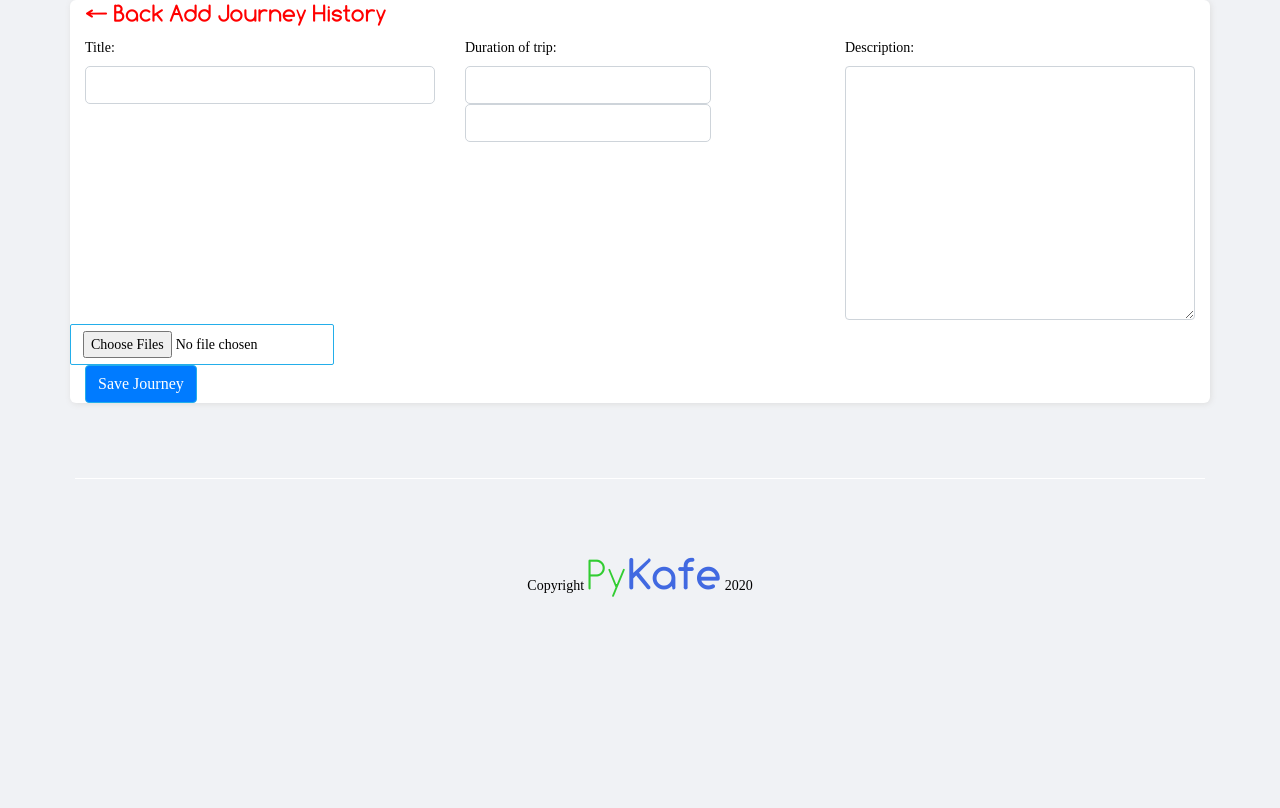
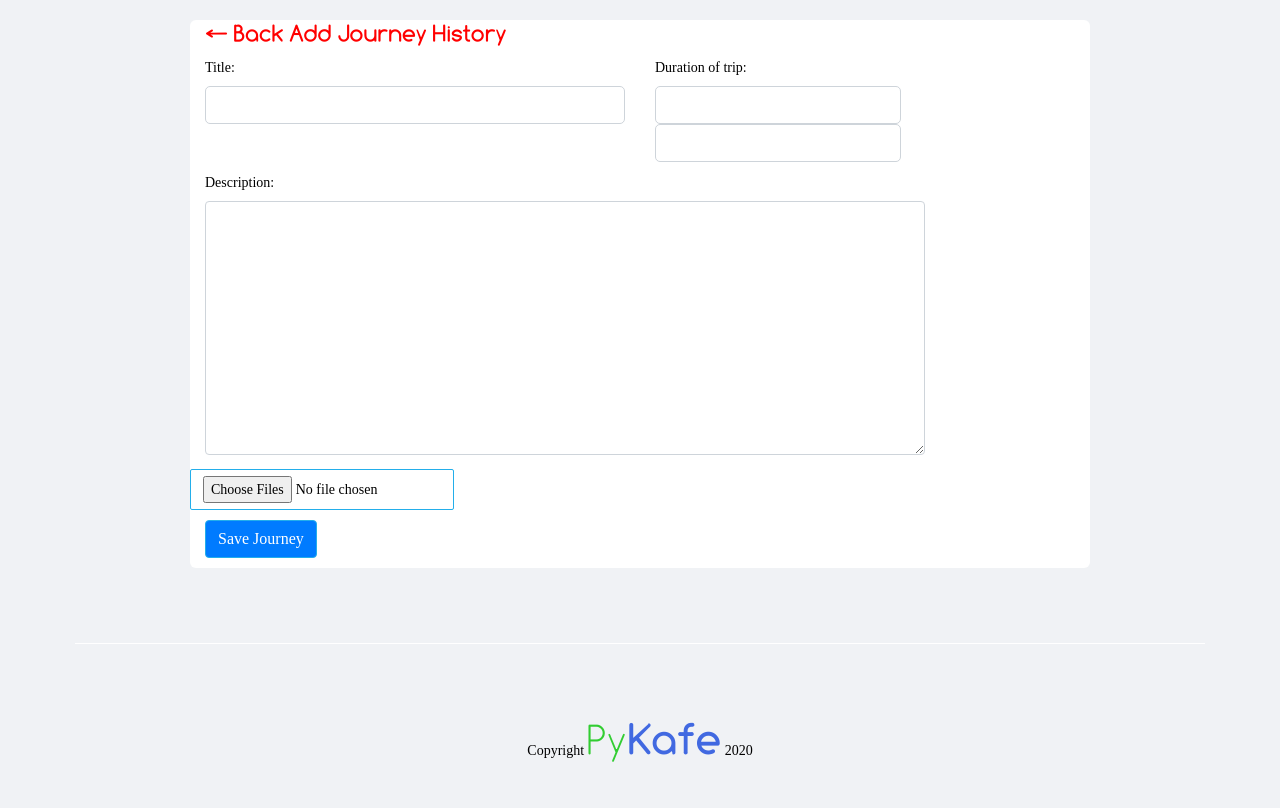
Before and after one commit to pykafe/timorGIS, a Django app: page /viazen/new in a window 1280 px wide. Shown: the part 72-880 px from the top of the page. Before the commit the page ends 669 px from the top, so only its background shows below. Run offline with Django 3.2, Linux system fonts and the light colour scheme; the visitor is signed in with stand-in values (Sample User, id 1); some libraries are stand-ins or nearby versions; some web fonts are replaced.

Commit message:
add columns size

```diff
--- a/map/static/css/timor.css
+++ b/map/static/css/timor.css
@@ -231,6 +231,7 @@ span.person-name {
     font-size: 15px;
     font-weight: 700;
     margin-bottom: 2px;
+    padding: 10px;
 }
 
 select#id_creator {
@@ -319,6 +320,15 @@ img.gallery-img {
     line-height: 2;
 }
 
+.col-9 {
+    margin-top: 10px;
+    margin-bottom: 10px;
+}
+
+.col-10 {
+    margin-bottom: 10px;
+}
+
 span.logo-2 {
     font-family: 'Comfortaa';
     color: #32CD32;
@@ -390,7 +400,8 @@ h3 {
 .edit-journey {
     background-color: #fff;
     border-radius: 6px;
-    box-shadow: 1px 1px 6px #DEDEDE;
+    margin-top: 20px;
+    width: 900px;
 }
 
 .text-muted {
--- a/map/templates/map/viajen_form.html
+++ b/map/templates/map/viajen_form.html
@@ -33,7 +33,7 @@
         {% endif %}
 
         <div class="row">
-            <div class="col-md">
+            <div class="col-6">
                 {{ form.title.label_tag }}
                 {% if not form.is_bound %}
                     {% render_field form.title class="form-control" %}
@@ -49,7 +49,7 @@
                 {% endif %}
                 <small class="form-text text-muted">{{ form.title.help_text }}</small>
             </div>
-            <div class="col-md">
+            <div class="col-6">
                 {{ form.duration_of_trip.label_tag }}
                 {% if not form.is_bound %}
                     {% render_field form.duration_of_trip class="form-control" %}
@@ -65,7 +65,7 @@
                 {% endif %}
                 <small class="form-text text-muted">{{ form.duration_of_trip.help_text }}</small>
             </div>
-            <div class="col-md">
+            <div class="col-10">
                 {{ form.description.label_tag }}
                 {% if not form.is_bound %}
                     {% render_field form.description class="form-control" %}
@@ -89,7 +89,7 @@
 
         {% for photo in object.photos.all %}
         <div class="row">
-            <div class="col">
+            <div class="col-3">
                 <img width="200" src="{{ photo.image.url }}">
                 <a href="{% url 'delete_photo' pk=photo.pk %}?next={{ request.path }}">
                     <img src="{% static 'img/delete_photo.png' %}" width="25">{% trans 'Delete' %}
@@ -99,7 +99,7 @@
         {% endfor %}
 
         <div class="row">
-            <div class="col">
+            <div class="col-9">
                 <button type="submit" class="btn btn-primary">{% trans 'Save Journey' %}</button>
             </div>
         </div>
```
